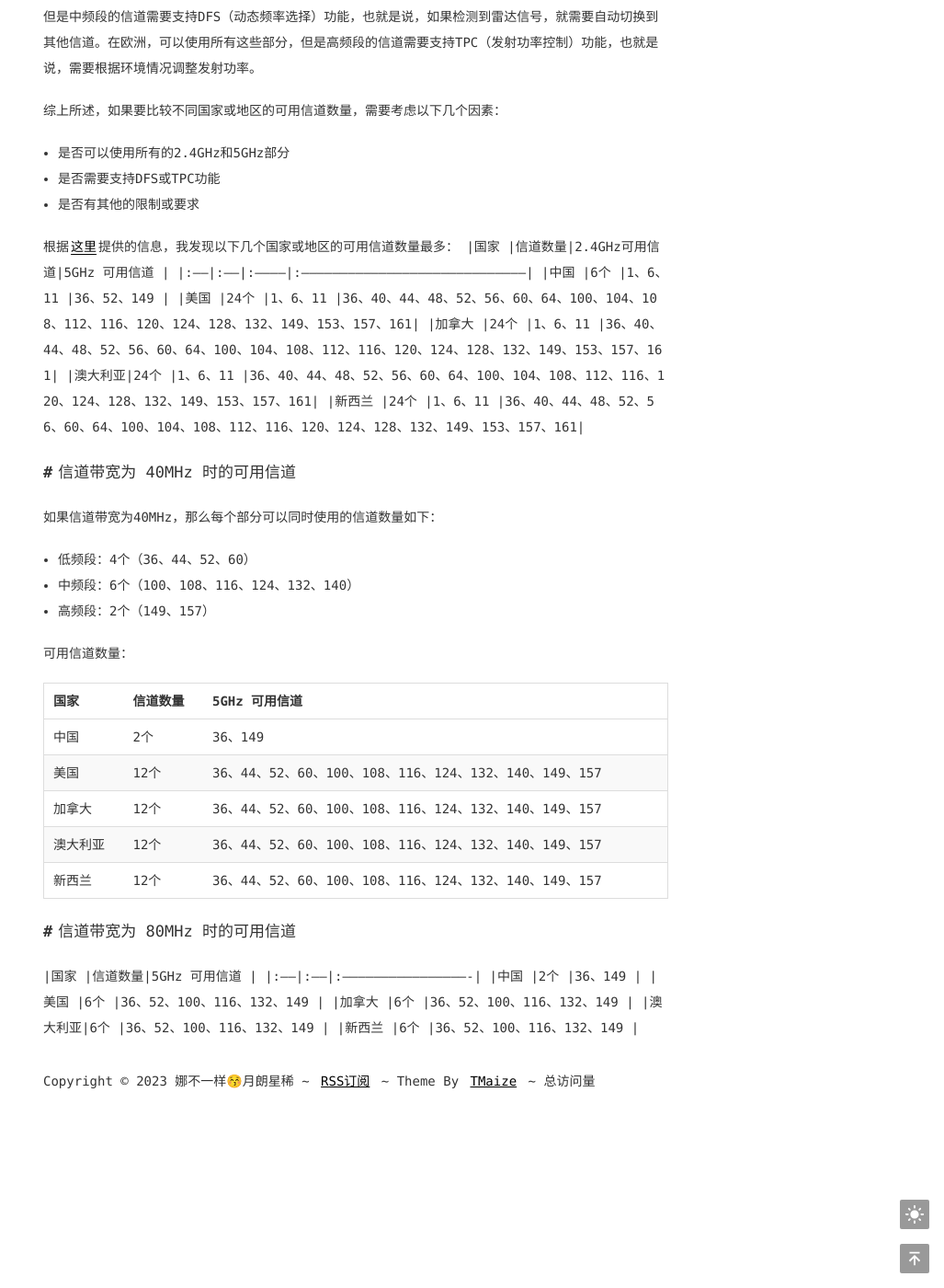
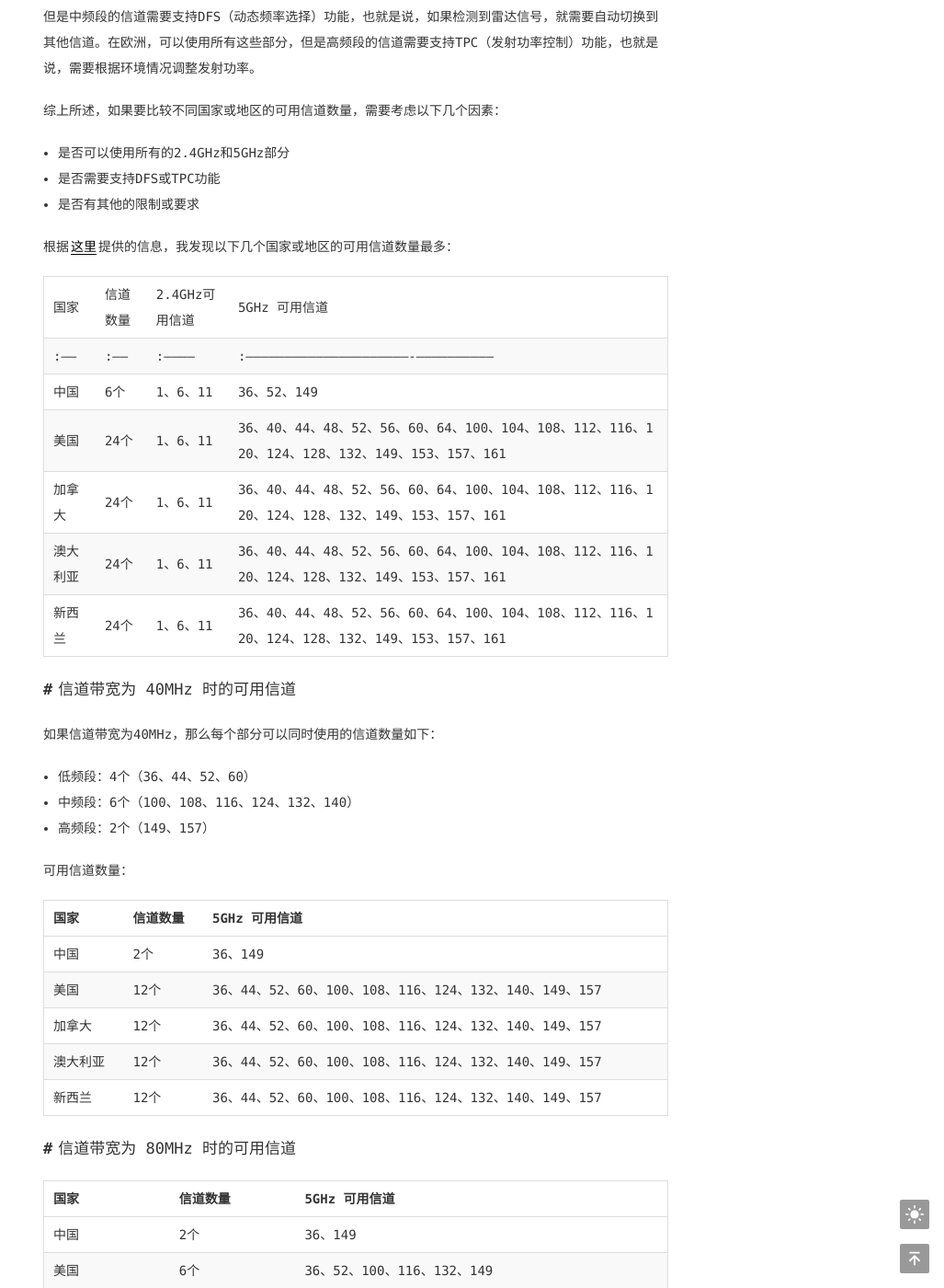
Before and after one commit to nksmiles/nksmiles.github.io, a Jekyll site: the page built from _posts/2023-09-24-WiFi_5GHz_available_channels.md, in a window 1280 px wide and 1400 px high, scrolled down 2081 px. Shown: the whole window at 92% size, without its empty margins (253-1280 px from the left). Built offline with Jekyll 4.4.1, drawn with Linux system fonts in a browser that asks for light colours; comment, search, counter and statistics services are not loaded; some of the changed text lies outside the part shown.

Commit message:
Update 2023-09-24-WiFi_5GHz_available_channels.md

```diff
--- a/_posts/2023-09-24-WiFi_5GHz_available_channels.md
+++ b/_posts/2023-09-24-WiFi_5GHz_available_channels.md
@@ -67,13 +67,14 @@ categories: [WiFi]
 - 是否有其他的限制或要求
 
 根据[这里](https://www.zhihu.com/question/390831158)提供的信息，我发现以下几个国家或地区的可用信道数量最多：
+
 |国家   |信道数量|2.4GHz可用信道|5GHz 可用信道                                                                             |
-|:------|:------|:------------|:---------------------------------------------------------------------------------------|
-|中国   |6个    |1、6、11      |36、52、149                                                                               |
-|美国   |24个  |1、6、11      |36、40、44、48、52、56、60、64、100、104、108、112、116、120、124、128、132、149、153、157、161|
-|加拿大 |24个   |1、6、11     |36、40、44、48、52、56、60、64、100、104、108、112、116、120、124、128、132、149、153、157、161|
-|澳大利亚|24个  |1、6、11     |36、40、44、48、52、56、60、64、100、104、108、112、116、120、124、128、132、149、153、157、161|
-|新西兰 |24个  |1、6、11     |36、40、44、48、52、56、60、64、100、104、108、112、116、120、124、128、132、149、153、157、161|
+|:------|:------|:------------|:----------------------------------------------------------------——-----------------------|
+|中国    |6个    |1、6、11     |36、52、149                                                                               |
+|美国    |24个  |1、6、11      |36、40、44、48、52、56、60、64、100、104、108、112、116、120、124、128、132、149、153、157、161|
+|加拿大  |24个   |1、6、11     |36、40、44、48、52、56、60、64、100、104、108、112、116、120、124、128、132、149、153、157、161|
+|澳大利亚|24个  |1、6、11      |36、40、44、48、52、56、60、64、100、104、108、112、116、120、124、128、132、149、153、157、161|
+|新西兰  |24个  |1、6、11      |36、40、44、48、52、56、60、64、100、104、108、112、116、120、124、128、132、149、153、157、161|
 
 ## 信道带宽为 40MHz 时的可用信道
 如果信道带宽为40MHz，那么每个部分可以同时使用的信道数量如下：
@@ -93,6 +94,7 @@ categories: [WiFi]
 |新西兰 |12个  |36、44、52、60、100、108、116、124、132、140、149、157|
 
 ## 信道带宽为 80MHz 时的可用信道
+
 |国家   |信道数量|5GHz 可用信道                                     |
 |:-----|:------|:-------------------------------------------------|
 |中国   |2个    |36、149                                           |
```
